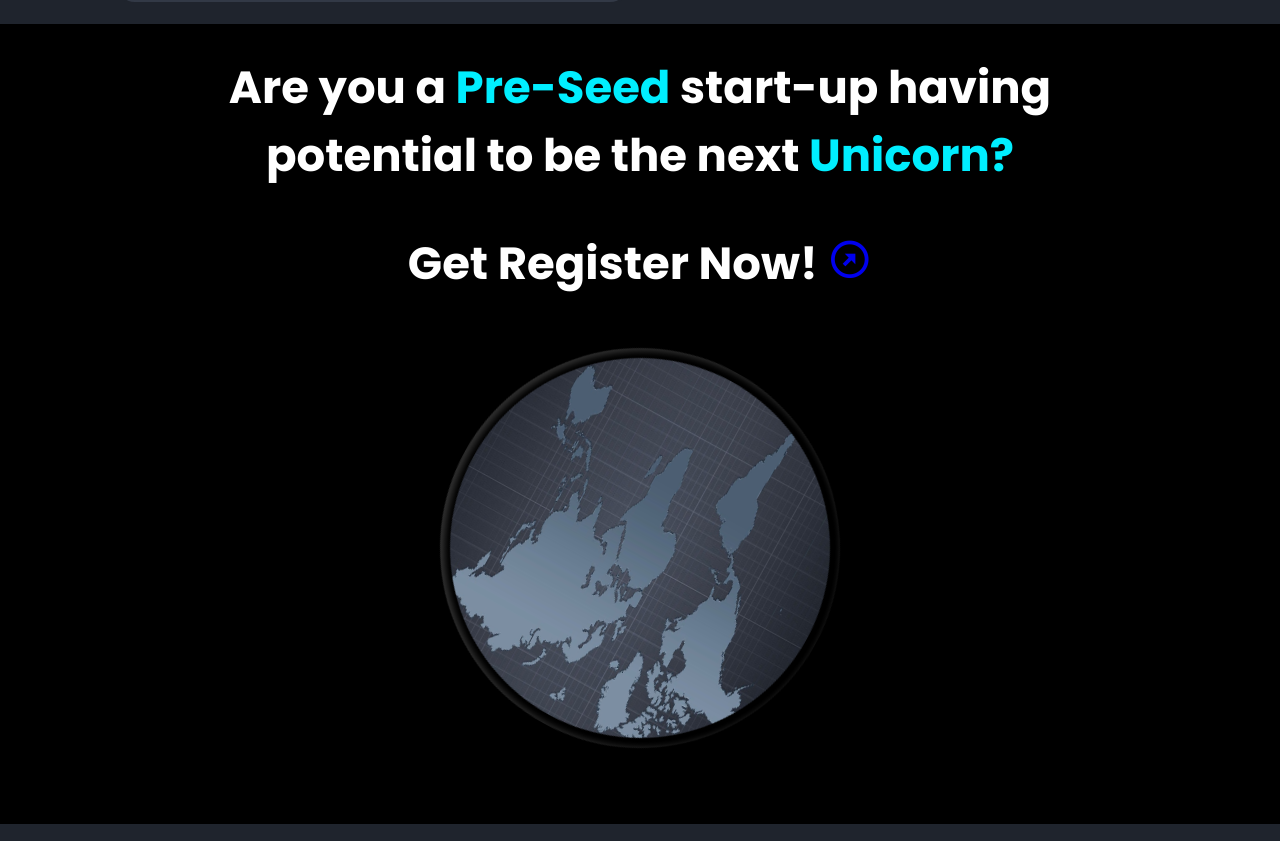
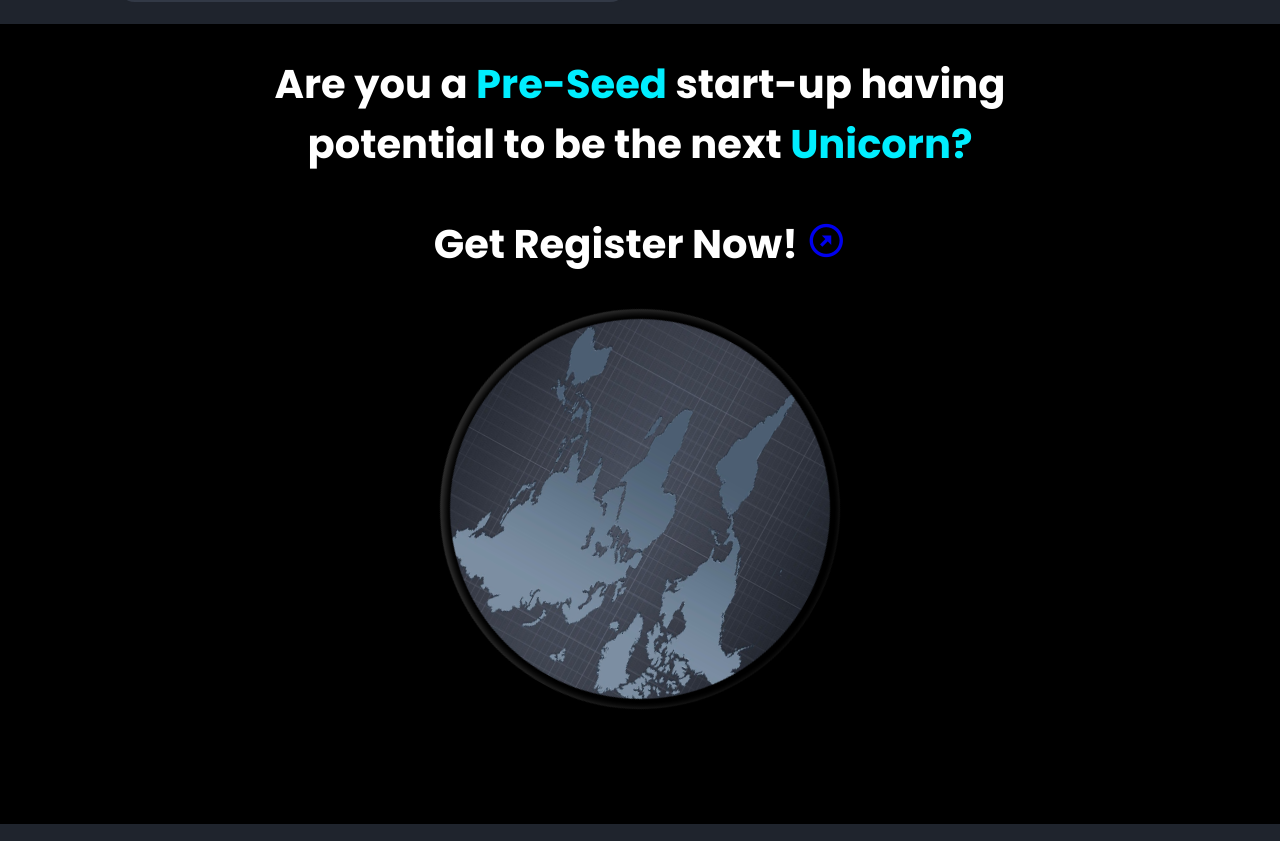
Before and after one commit to manya706/dAppFund, a website: page index.html in a window 1280 px wide. Shown: the part 3316-4157 px from the top of the page. Drawn offline with nearby package versions, Linux system fonts and the light colour scheme.

Commit message:
changed style

```diff
--- a/css/style.css
+++ b/css/style.css
@@ -487,7 +487,6 @@ span {
   color: white;
   padding: 10px 20px;
   border: 0.1rem solid #0ef;
-  /* box-shadow: #0ef; */
   border-radius: 3px;
   z-index: 999;
   width: 30rem;
@@ -508,10 +507,12 @@ span {
 
 .whyreg h2{
   margin-bottom: 40px;
+  font-size: 4rem;
 }
 
 .whyreg h1{
-  margin-bottom: 50px;
+  margin-bottom: 30px;
+  font-size: 4rem;
 }
 
 
```
